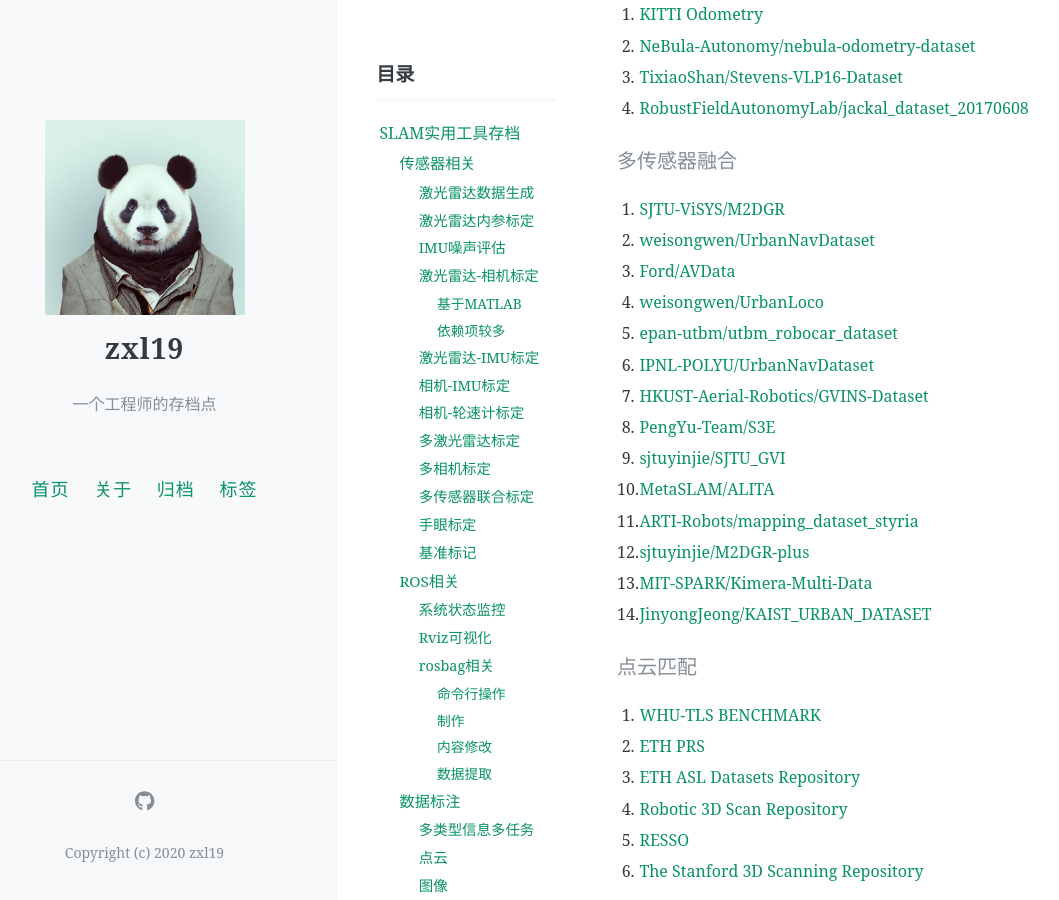
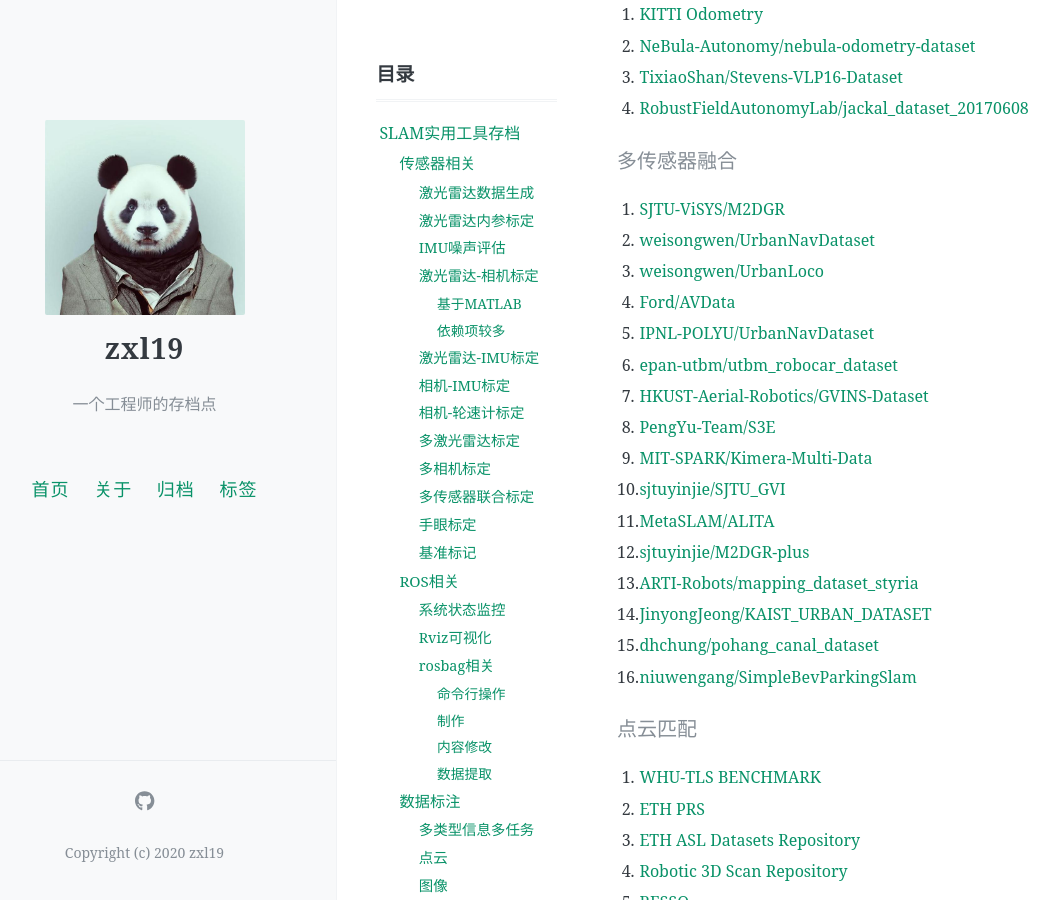
Before and after one commit to zxl19/zxl19.github.io, a Jekyll site: the page built from _posts/2021-05-25-slam-tool.md, in a window 1280 px wide and 900 px high, scrolled down 6025 px. Shown: the whole window, without its empty margins (47-1106 px from the left). Built offline with Jekyll 4.4.1, drawn with Linux system fonts in a browser that asks for light colours; comment, search, counter and statistics services are not loaded; some of the changed text lies outside the part shown.

Commit message:
Update Posts

```diff
--- a/_posts/2021-05-25-slam-tool.md
+++ b/_posts/2021-05-25-slam-tool.md
@@ -226,18 +226,20 @@ pinned: false
 
 1. [SJTU-ViSYS/M2DGR](https://github.com/SJTU-ViSYS/M2DGR)
 2. [weisongwen/UrbanNavDataset](https://github.com/weisongwen/UrbanNavDataset)
-3. [Ford/AVData](https://github.com/Ford/AVData)
-4. [weisongwen/UrbanLoco](https://github.com/weisongwen/UrbanLoco)
-5. [epan-utbm/utbm_robocar_dataset](https://github.com/epan-utbm/utbm_robocar_dataset)
-6. [IPNL-POLYU/UrbanNavDataset](https://github.com/IPNL-POLYU/UrbanNavDataset)
+3. [weisongwen/UrbanLoco](https://github.com/weisongwen/UrbanLoco)
+4. [Ford/AVData](https://github.com/Ford/AVData)
+5. [IPNL-POLYU/UrbanNavDataset](https://github.com/IPNL-POLYU/UrbanNavDataset)
+6. [epan-utbm/utbm_robocar_dataset](https://github.com/epan-utbm/utbm_robocar_dataset)
 7. [HKUST-Aerial-Robotics/GVINS-Dataset](https://github.com/HKUST-Aerial-Robotics/GVINS-Dataset)
 8. [PengYu-Team/S3E](https://github.com/PengYu-Team/S3E)
-9. [sjtuyinjie/SJTU_GVI](https://github.com/sjtuyinjie/SJTU_GVI)
-10. [MetaSLAM/ALITA](https://github.com/MetaSLAM/ALITA)
-11. [ARTI-Robots/mapping_dataset_styria](https://github.com/ARTI-Robots/mapping_dataset_styria)
+9. [MIT-SPARK/Kimera-Multi-Data](https://github.com/MIT-SPARK/Kimera-Multi-Data)
+10. [sjtuyinjie/SJTU_GVI](https://github.com/sjtuyinjie/SJTU_GVI)
+11. [MetaSLAM/ALITA](https://github.com/MetaSLAM/ALITA)
 12. [sjtuyinjie/M2DGR-plus](https://github.com/sjtuyinjie/M2DGR-plus)
-13. [MIT-SPARK/Kimera-Multi-Data](https://github.com/MIT-SPARK/Kimera-Multi-Data)
+13. [ARTI-Robots/mapping_dataset_styria](https://github.com/ARTI-Robots/mapping_dataset_styria)
 14. [JinyongJeong/KAIST_URBAN_DATASET](https://github.com/JinyongJeong/KAIST_URBAN_DATASET)
+15. [dhchung/pohang_canal_dataset](https://github.com/dhchung/pohang_canal_dataset)
+16. [niuwengang/SimpleBevParkingSlam](https://github.com/niuwengang/SimpleBevParkingSlam)
 
 #### 点云匹配
 
```
Also changed, not shown: other parts of _posts/2021-05-25-slam-tool.md (+7 -3 lines), _posts/2021-05-31-awesome-list.md (+7 -6 lines).
